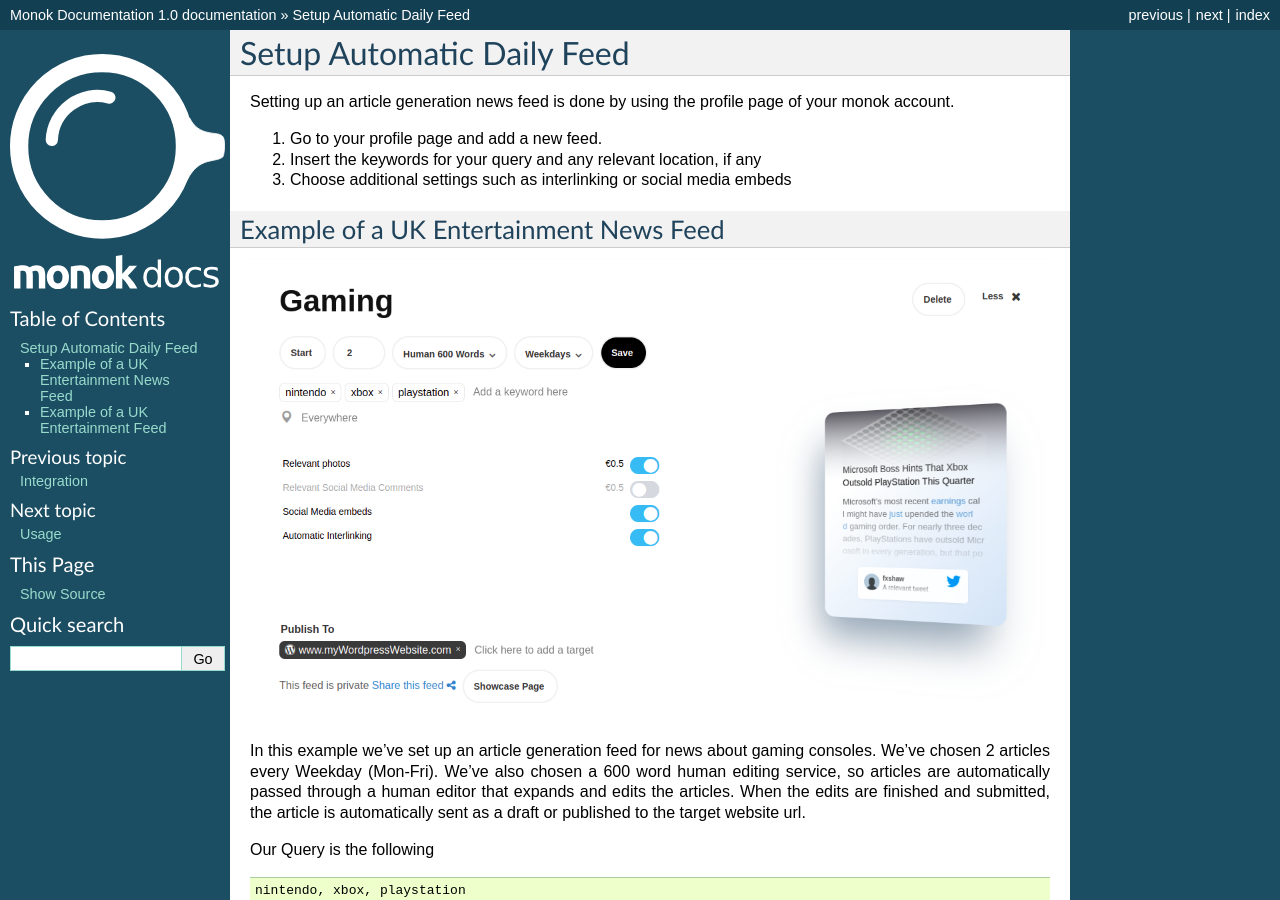
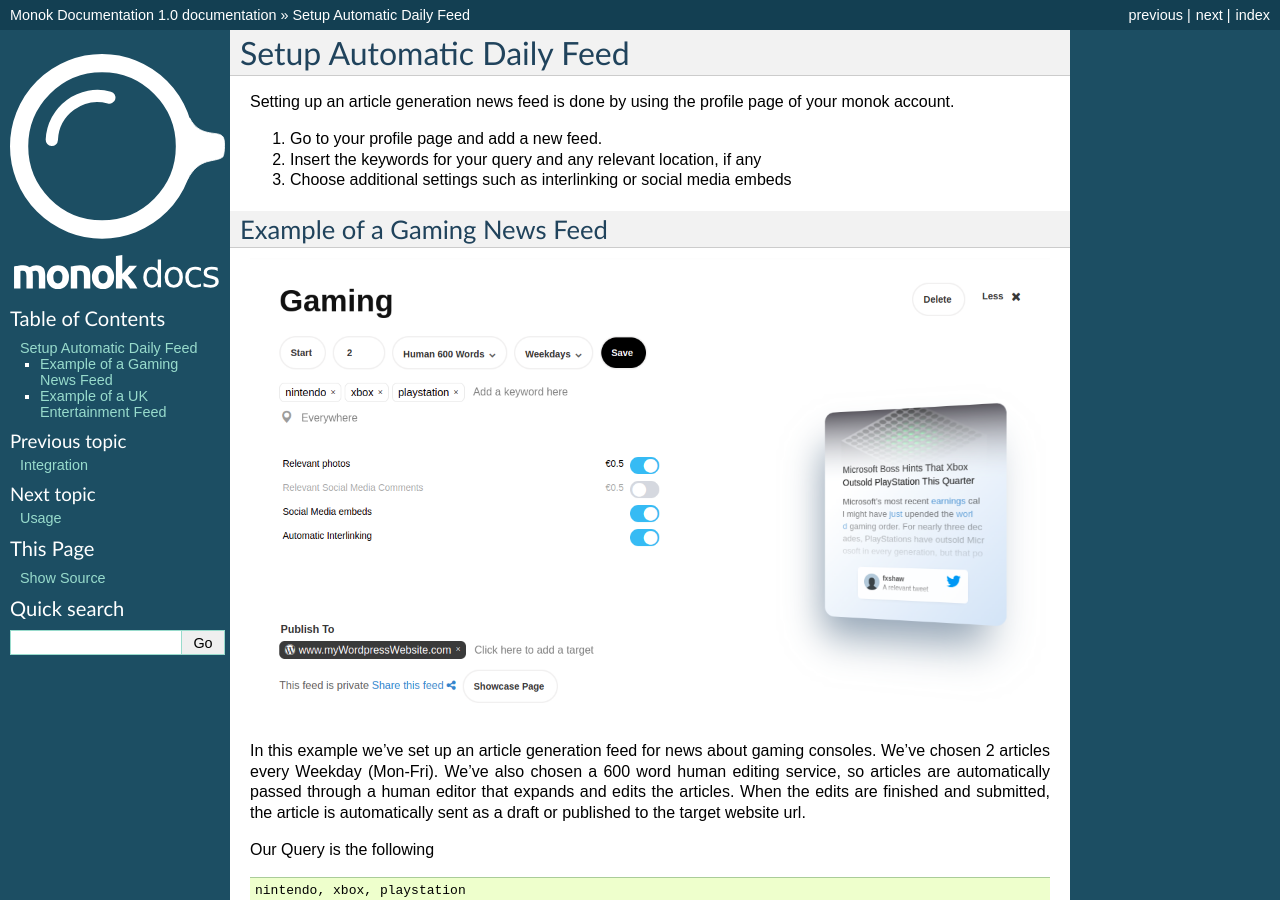
Before and after one commit to monoklabs/monok-docs, a Sphinx documentation site: the page built from docs/setupnewfeed.rst, in a window 1280 px wide and 900 px high. Built offline with Sphinx 7.4.7, drawn with Linux system fonts in a browser that asks for light colours.

Commit message:
Update setupnewfeed.rst

```diff
--- a/docs/setupnewfeed.rst
+++ b/docs/setupnewfeed.rst
@@ -7,7 +7,7 @@
 2. Insert the keywords for your query and any relevant location, if any
 3. Choose additional settings such as interlinking or social media embeds
 
-Example of a UK Entertainment News Feed
+Example of a Gaming News Feed
 ---------------------------------
 
 .. image:: images/setupgaming.png
```
